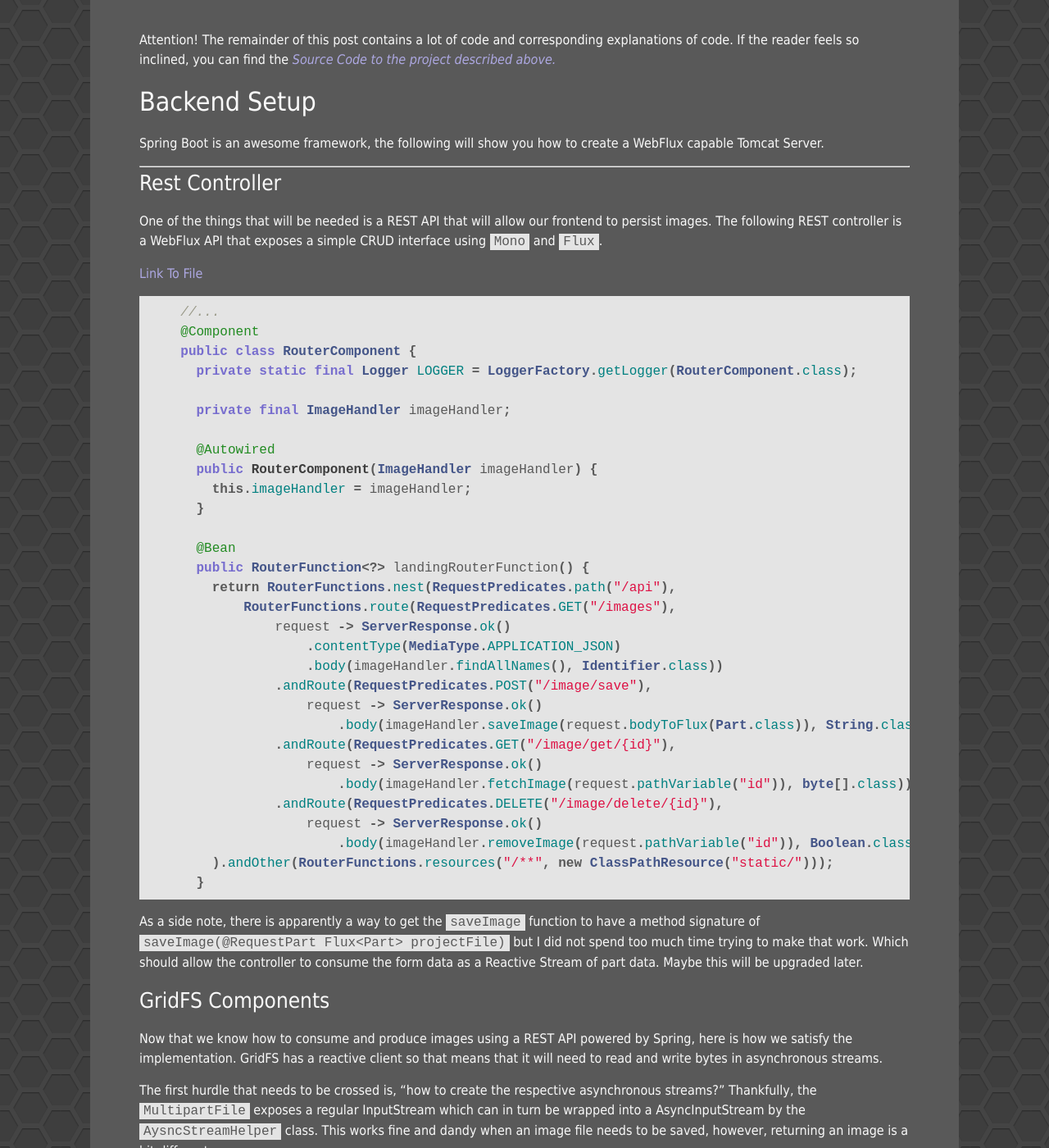
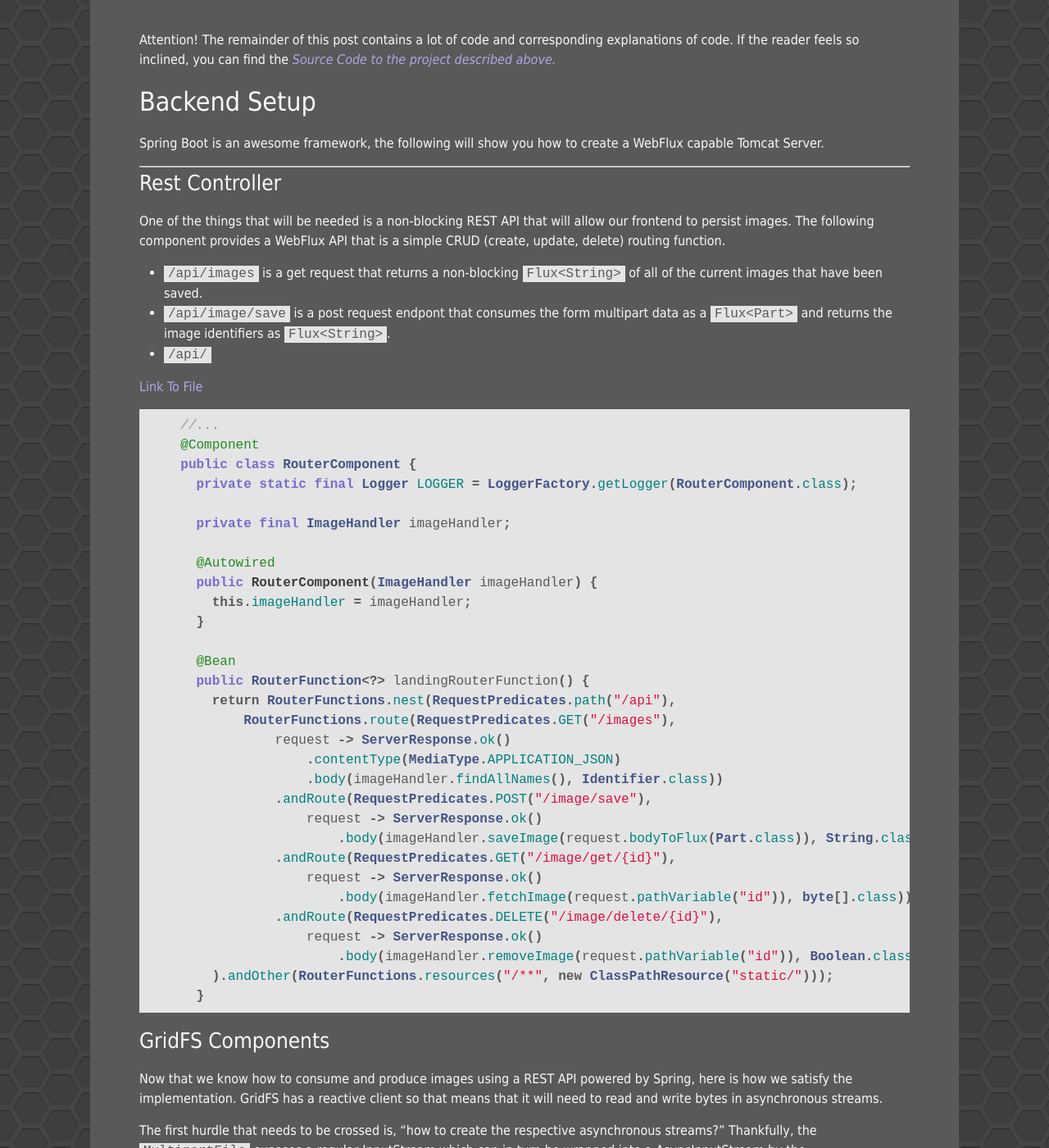
Before and after one commit to Unthrottled/blog, a Jekyll site: the page built from _posts/2017-12-14-Reactive-Mongo-Image-Persistence.md, in a window 1280 px wide and 1400 px high, scrolled down 1531 px. Shown: the whole window at 82% size. Built offline with Jekyll 4.4.1, drawn with Linux system fonts in a browser that asks for light colours.

Commit message:
starting to re doc the rest endpoints

```diff
--- a/_posts/2017-12-14-Reactive-Mongo-Image-Persistence.md
+++ b/_posts/2017-12-14-Reactive-Mongo-Image-Persistence.md
@@ -47,8 +47,12 @@ Spring Boot is an awesome framework, the following will show you how to create a
 
 ### Rest Controller
 
-One of the things that will be needed is a REST API that will allow our frontend to persist images.
-The following REST controller is a WebFlux API that exposes a simple CRUD interface using `Mono` and `Flux`.
+One of the things that will be needed is a non-blocking REST API that will allow our frontend to persist images.
+The following component provides a WebFlux API that is a simple CRUD (create, update, delete) routing function.
+
+- `/api/images` is a get request that returns a non-blocking `Flux<String>` of all of the current images that have been saved.
+- `/api/image/save` is a post request endpont that consumes the form multipart data as a   `Flux<Part>` and returns the image identifiers as `Flux<String>`.
+- `/api/`
 
 [Link To File](https://github.com/cyclic-reference/mongo-images/blob/master/web-service/src/main/java/io/acari/images/rest/RouterComponent.java)
 {% highlight java %}
@@ -83,9 +87,6 @@ The following REST controller is a WebFlux API that exposes a simple CRUD interf
         ).andOther(RouterFunctions.resources("/**", new ClassPathResource("static/")));
       }
 {% endhighlight %}
-
-As a side note, there is apparently a way to get the `saveImage` function to have a method signature of `saveImage(@RequestPart Flux<Part> projectFile)` but I did not spend too much time trying to make that work.
-Which should allow the controller to consume the form data as a Reactive Stream of part data. Maybe this will be upgraded later.
 
 ### GridFS Components
 
```
